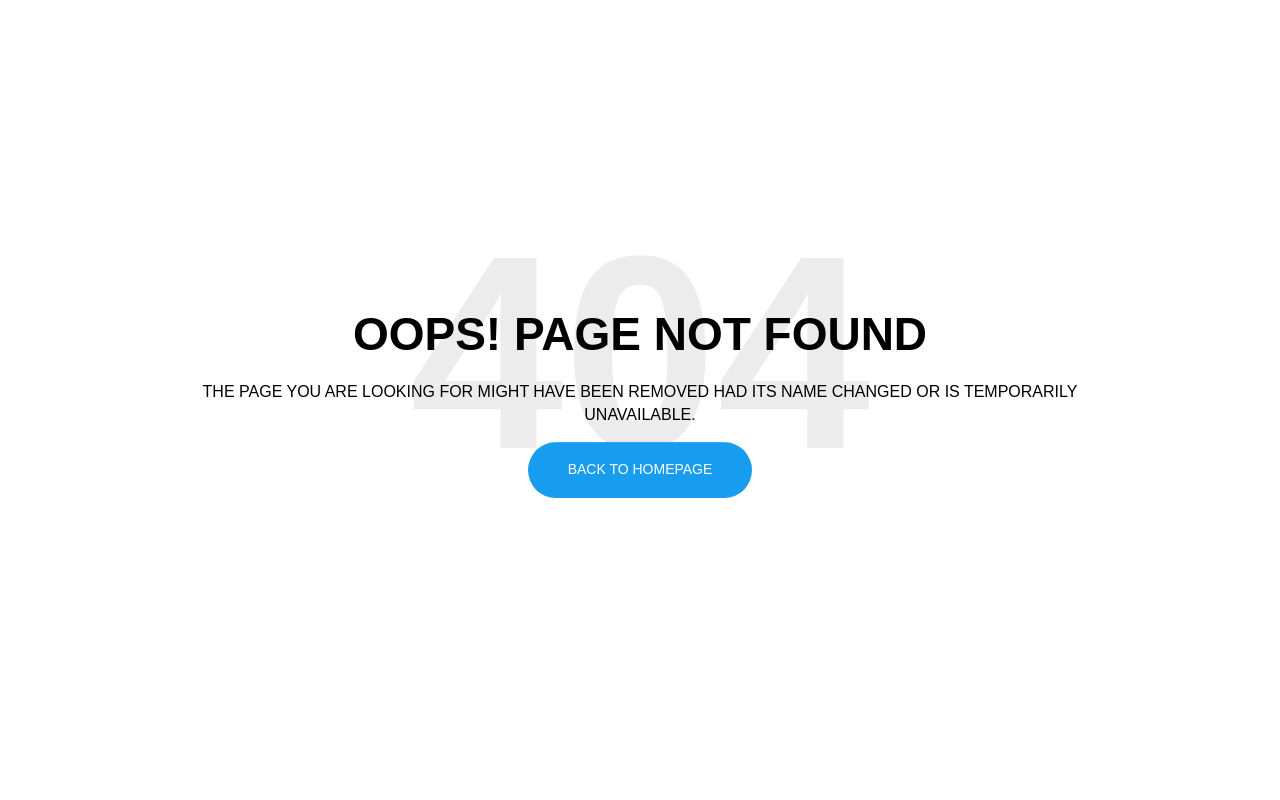
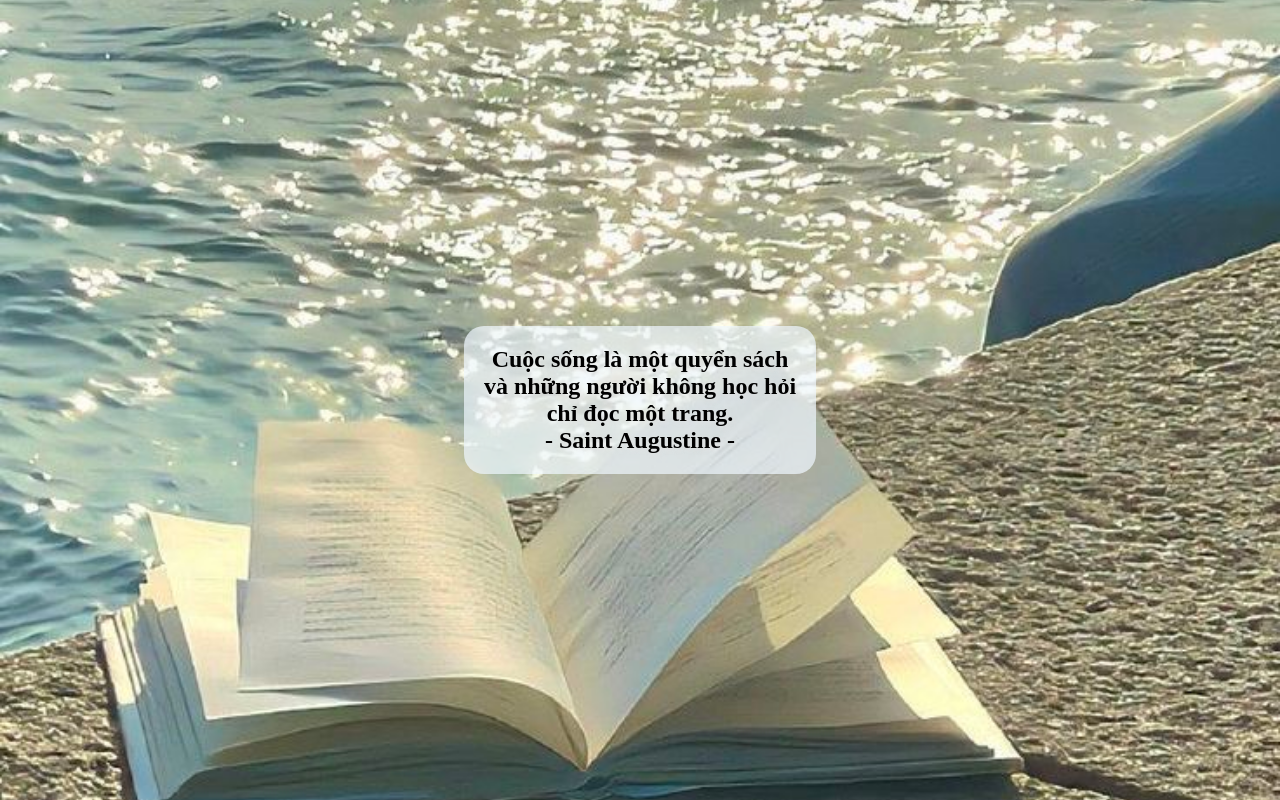
Before and after one commit to TanNhatCMS/thongdiepchoban, a Next.js app: page /thang-4 in a window 1280 px wide. Before the commit this address had no page. Built offline with nearby package versions, Linux system fonts and the light colour scheme; what @ant-design/nextjs-registry would draw is missing.

Commit message:
chore: moved April

```diff
--- /dev/null
+++ b/src/app/thang-4/page.tsx
@@ -0,0 +1,32 @@
+import Image from "next/image";
+import {Metadata} from "next";
+import styles from '../styles/april.module.css';
+import aprilImage from '../../../public/assets/images/april.jpg'; // Import hình ảnh
+
+export const metadata: Metadata = {
+    title: "Thông điệp tháng 4",
+};
+export default function April() {
+  return (
+    <div className={styles.cauChuyen}>
+      <div className={styles.thongDiep}>
+        <span className={styles.text}>
+          Cuộc sống là một quyển sách
+          <br />
+          và những người không học hỏi
+          <br />
+          chỉ đọc một trang.
+          <br />
+          - Saint Augustine -
+        </span>
+      </div>
+      <Image
+        src={aprilImage}
+        alt="Tháng 4"
+        layout="fill"
+        objectFit="cover"
+        priority
+      />
+    </div>
+  );
+}
```
